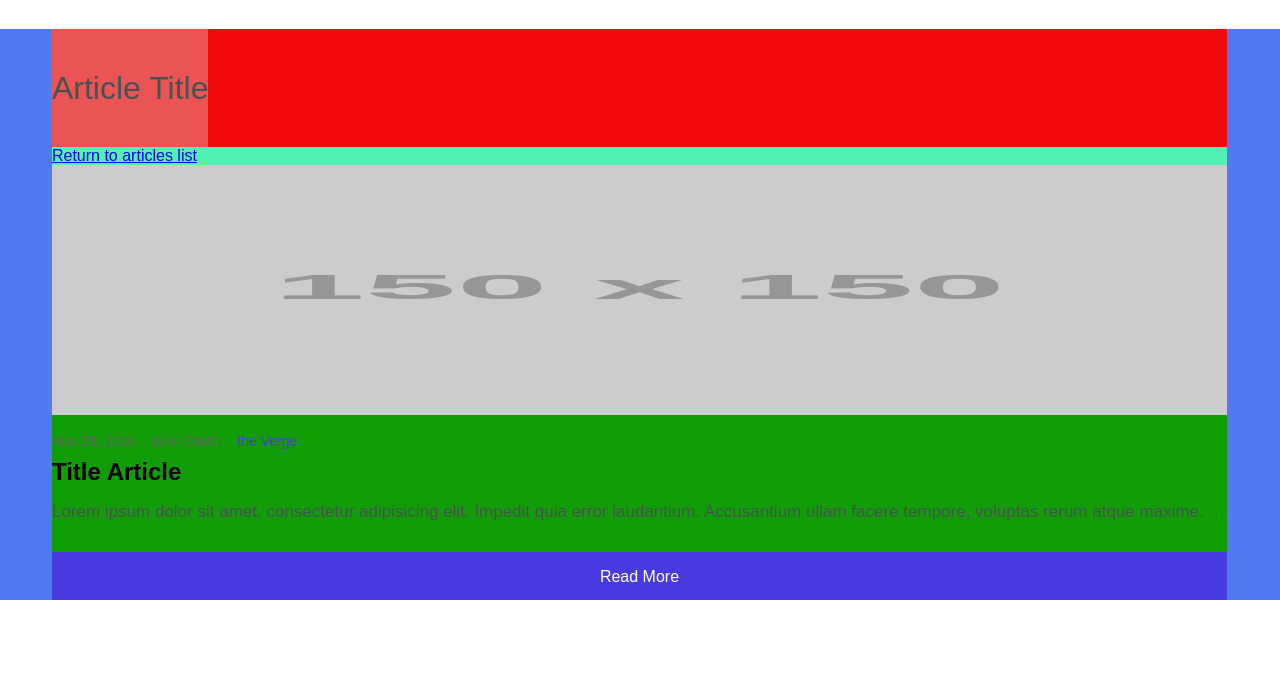
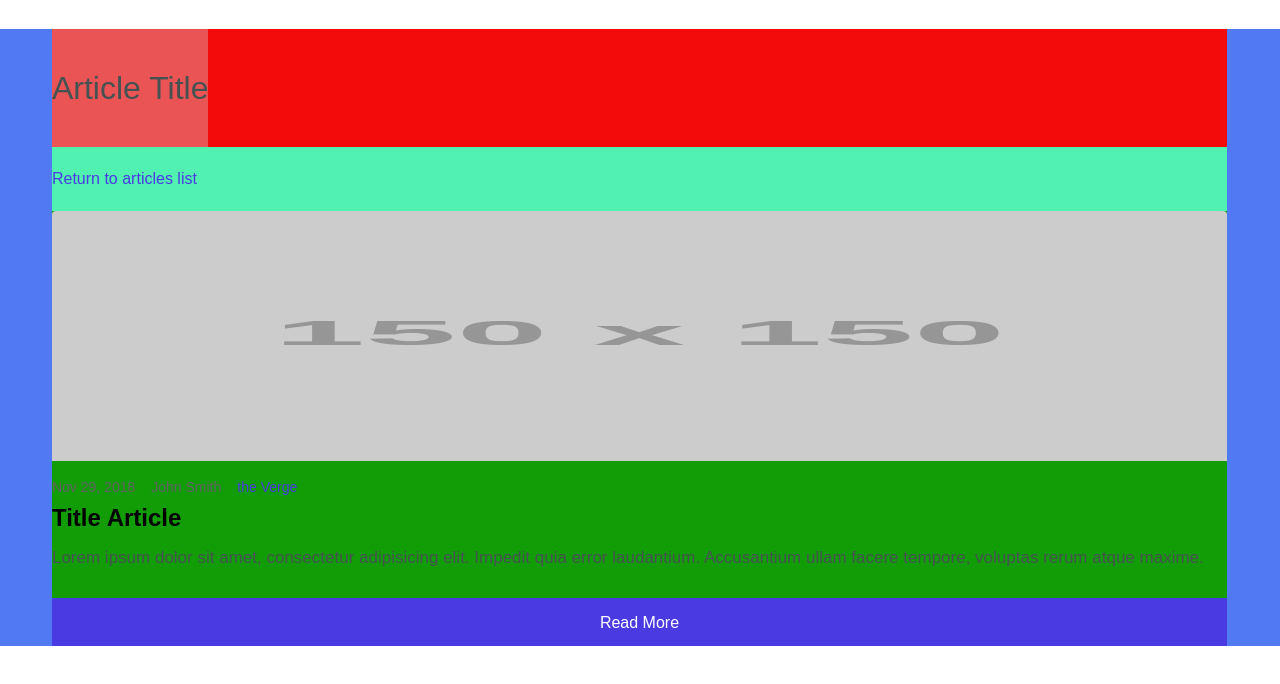
Before and after one commit to LukaszKolodziejski/XXXL_Global-News-1, a React (Create React App) app: page /article in a window 1280 px wide. Shown: the top 684 px of the page. Built offline with nearby package versions, Linux system fonts and the light colour scheme.

Commit message:
change ReturnButton on Article Page

```diff
--- a/src/components/Articles/SingleArticle/css/SingleArticle.module.css
+++ b/src/components/Articles/SingleArticle/css/SingleArticle.module.css
@@ -11,6 +11,7 @@
   background-size: cover;
   position: relative;
   margin-bottom: 17px;
+  border-radius: 4px 4px 0px 0px;
 }
 
 .SingleArticle__title {
--- a/src/components/Articles/SingleArticle/scss/SingleArticle.module.scss
+++ b/src/components/Articles/SingleArticle/scss/SingleArticle.module.scss
@@ -11,6 +11,7 @@
     background-size: cover;
     position: relative;
     margin-bottom: 17px;
+    border-radius: 4px 4px 0px 0px;
   }
 
   &__title {
--- /dev/null
+++ b/src/components/Navigation/ReturnButton/ReturnButton.js
@@ -0,0 +1,14 @@
+import React from "react";
+import { Link } from "react-router-dom";
+
+import styles from "./ReturnButton.module.css";
+
+const ReturnButton = (props) => {
+  return (
+    <Link to="/" className={styles.ReturnButton}>
+      {props.children}
+    </Link>
+  );
+};
+
+export default ReturnButton;
--- /dev/null
+++ b/src/components/Navigation/ReturnButton/ReturnButton.module.css
@@ -0,0 +1,8 @@
+.ReturnButton {
+  display: inline-block;
+  font-size: 16px;
+  line-height: 16px;
+  padding: 24px 0;
+  text-decoration: none;
+  color: #493be1;
+}
--- a/src/containers/Article/Article.js
+++ b/src/containers/Article/Article.js
@@ -3,16 +3,14 @@ import { Link } from "react-router-dom";
 
 import SingleArticle from "../../components/Articles/SingleArticle/SingleArticle";
 import Title from "../../components/Title/Title";
-
+import ReturnButton from "../../components/Navigation/ReturnButton/ReturnButton";
 class Article extends Component {
   state = {};
   render() {
     return (
       <Fragment>
         <Title name="Article Title" />
-        <Link to="/" className="returnIndex">
-          Return to articles list
-        </Link>
+        <ReturnButton>Return to articles list</ReturnButton>
         <SingleArticle />
       </Fragment>
     );
```
Also changed, not shown: 1 other file (tests, documents, lock files or other folders).
